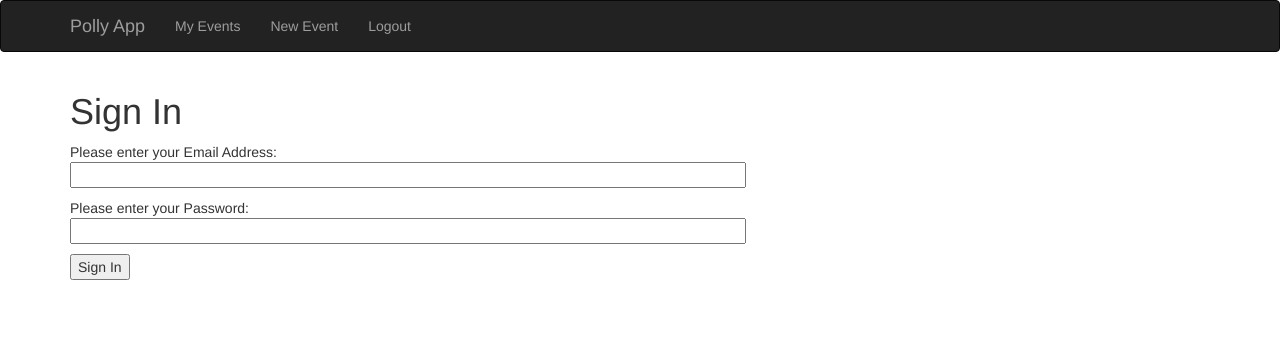
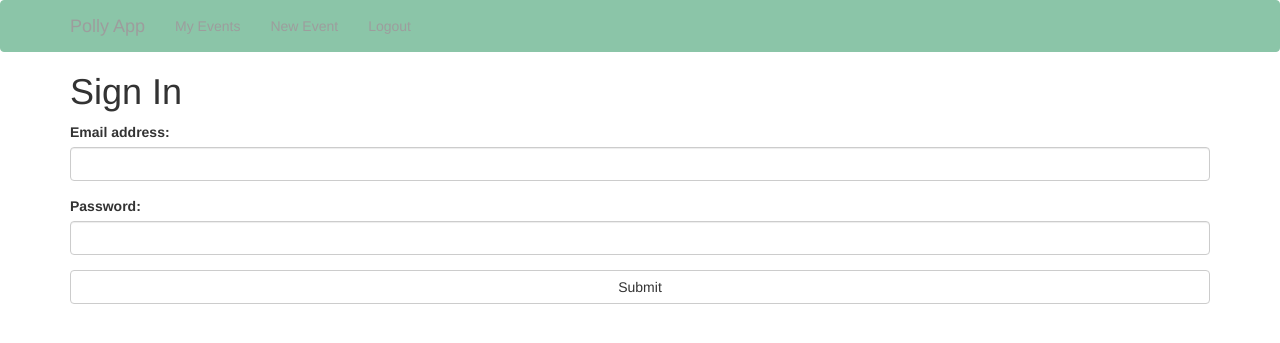
Before and after one commit to syked1/Polly_app, a Flask app: page /login in a window 1280 px wide. Shown: the top 343 px of the page. Run offline with Flask 2, Linux system fonts and the light colour scheme; some libraries are stand-ins or nearby versions.

Commit message:
with new login page styling and confirm_event button disable to avoid confirming no eventdate

```diff
--- a/app/templates/event_details_admin.html
+++ b/app/templates/event_details_admin.html
@@ -107,7 +107,7 @@
 
 		<div class = "row eventdate-row">
 			<div class = "col-xs-12">
-				<a type = "button" class = "btn btn-default btn-block" href="{{url_for("confirm_event", event_id = event.id)}}" >
+				<a type = "button" id = "confirm-event" class = "btn btn-default btn-block"  disabled href="{{url_for("confirm_event", event_id = event.id)}}" >
 					Confirm Selected Date
 				</a>
 			</div>
@@ -136,6 +136,7 @@
 	$(this).text("Selected");
 	var chosen_eventdate_id = $(this).attr("id");
 	$.getJSON($SCRIPT_ROOT + "/confirm_date/" + chosen_eventdate_id)
+	$("#confirm-event").removeAttr("disabled")
 	})
 
 	</script>
--- /dev/null
+++ b/app/templates/login.css
@@ -0,0 +1,4 @@
+.email-address{
+	width:100%;
+
+}
--- a/app/templates/login.html
+++ b/app/templates/login.html
@@ -1,26 +1,32 @@
-<!-- extend base layout -->
-{% extends "base.html" %}
+{% extends "base_test.html" %}
+
+{% block title %} Polly App {% endblock %}
+{%block head%}
+<link rel="stylesheet" href="{{url_for("static", filename = "login.css")}}" />
+{%endblock%}
 
 {% block content %}
 <div class = "container">
 <h1>Sign In</h1>
-<form action="" method="post" name="login">
+
+<form role ="form" action="" method="post" name="login">
     {{ form.hidden_tag() }}
-    <p>
-        Please enter your Email Address:<br>
-        {{ form.email_address(size=80) }}
-        {% for error in form.email_address.errors %}
-          <span style="color: red;">[{{error}}]</span>
-        {% endfor %}<br>
-    </p>
-	 <p>
-        Please enter your Password:<br>
-        {{ form.password(size=80) }}
-        {% for error in form.password.errors %}
-          <span style="color: red;">[{{error}}]</span>
-        {% endfor %}<br>
-    </p>
-    <p><input type="submit" value="Sign In"></p>
+		<div class="form-group">
+			<label for="email">Email address:</label>
+			<input id="email_address" class = "form-control" name="email_address" type="text" value="">
+			{% for error in form.email_address.errors %}
+			<span style="color: red;">[{{error}}]</span>
+			{% endfor %}
+		</div>
+		<div class="form-group">
+			<label for="email">Password:</label>
+			<input id="password" class = "form-control" name="password" type="password" value="">
+			{% for error in form.email_address.errors %}
+			<span style="color: red;">[{{error}}]</span>
+			{% endfor %}
+		</div>
+		<button type="submit" class = "btn btn-default btn-block">Submit</button>
+
 </form>
-</div>
+
 {% endblock %}
```
Also changed, not shown: app.db, 1 other file.
